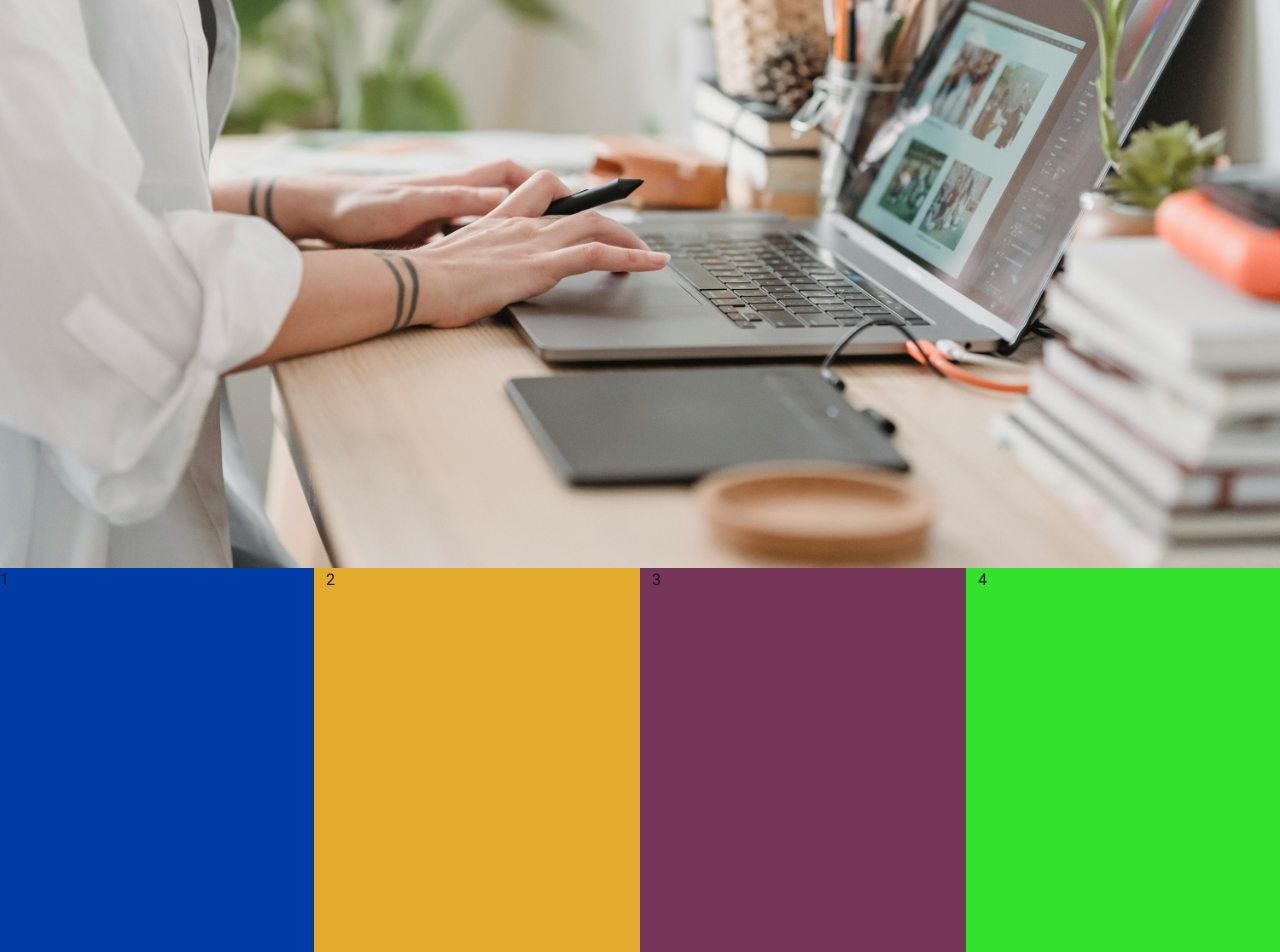
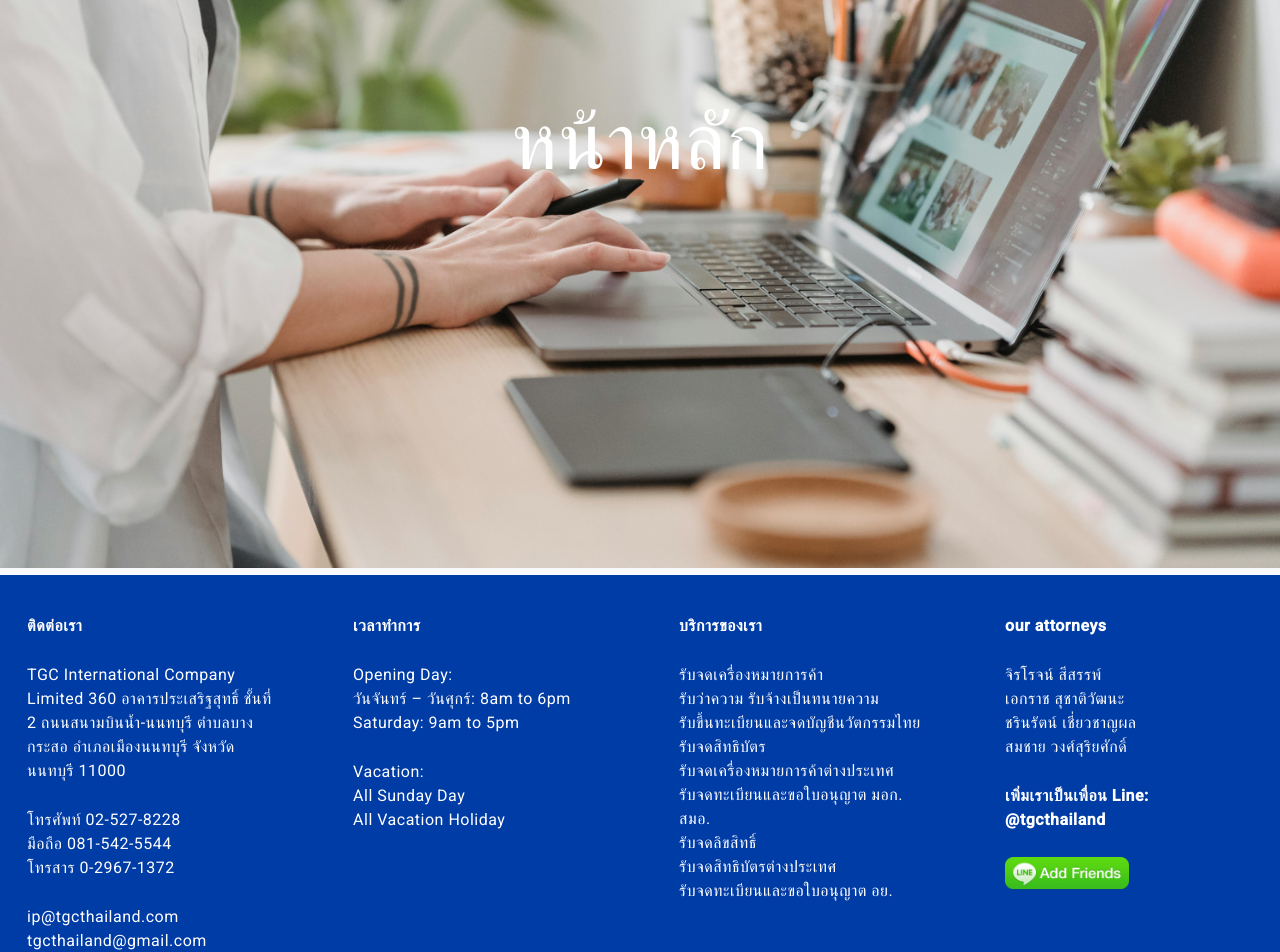
Before and after one commit to Supattalak-Phoha/Intelligent-Global-BK, an Angular app: page / in a window 1280 px wide. Shown: the part 360-1312 px from the top of the page. Built offline with nearby package versions, Linux system fonts and the light colour scheme.

Commit message:
update code

```diff
--- a/src/app/about-us/about-us.component.html
+++ b/src/app/about-us/about-us.component.html
@@ -1,4 +1,7 @@
-<img src="assets/images/about-us-001.jpg" style="width: 100%;">
+<div class="image-container">
+    <img src="assets/images/about-us-001.jpg" alt="Sample Image">
+    <div class="overlay-text">เกี่ยวกับเรา</div>
+</div>
 
 <div style="padding: 5% 5% 5% 5%;">
     <div class="row">
--- a/src/app/app.component.html
+++ b/src/app/app.component.html
@@ -86,26 +86,116 @@
         </div>
 
         <div class="row">
-            <div class="col-3" style="background-color: #003CA6;">
-                1
-                <br><br><br><br><br><br><br><br><br><br><br><br><br><br><br><br>
+            <div class="col-3 footer-bar-detail">
+                <div class="row" style="margin-bottom: 10%;">
+                    <div class="col-121">
+                        <b>ติดต่อเรา</b>
+                    </div>
+                </div>
+                <div class="row" style="margin-bottom: 10%;">
+                    <div class="col-121">
+                        TGC International Company Limited
+                        360 อาคารประเสริฐสุทธิ์ ชั้นที่ 2
+                        ถนนสนามบินน้ำ-นนทบุรี ตำบลบางกระสอ
+                        อำเภอเมืองนนทบุรี จังหวัดนนทบุรี 11000
+                    </div>
+                </div>
+                <div class="row" style="margin-bottom: 10%;">
+                    <div class="col-121">
+                        โทรศัพท์ 02-527-8228<br>
+                        มือถือ 081-542-5544<br>
+                        โทรสาร 0-2967-1372
+                    </div>
+                </div>
+                <div class="row" style="margin-bottom: 10%;">
+                    <div class="col-121">
+                        ip&#64;tgcthailand.com<br>
+                        tgcthailand&#64;gmail.com
+                    </div>
+                </div>
             </div>
-            <div class="col-3" style="background-color: #E2AB2D;">
-                2
+            <div class="col-3 footer-bar-detail">
+                <div class="row" style="margin-bottom: 10%;">
+                    <div class="col-121">
+                        <b>เวลาทำการ</b>
+                    </div>
+                </div>
+                <div class="row" style="margin-bottom: 10%;">
+                    <div class="col-121">
+                        Opening Day:<br>
+                        วันจันทร์ – วันศุกร์: 8am to 6pm<br>
+                        Saturday: 9am to 5pm
+                    </div>
+                </div>
+                <div class="row" style="margin-bottom: 10%;">
+                    <div class="col-121">
+                        Vacation:<br>
+                        All Sunday Day<br>
+                        All Vacation Holiday
+                    </div>
+                </div>
             </div>
-            <div class="col-3" style="background-color: #743559;">
-                3
+            <div class="col-3 footer-bar-detail">
+                <div class="row" style="margin-bottom: 10%;">
+                    <div class="col-121">
+                        <b>บริการของเรา
+                        </b>
+                    </div>
+                </div>
+                <div class="row" style="margin-bottom: 10%;">
+                    <div class="col-121">
+                        รับจดเครื่องหมายการค้า<br>
+                        รับว่าความ รับจ้างเป็นทนายความ<br>
+                        รับขึ้นทะเบียนและจดบัญชีนวัตกรรมไทย<br>
+                        รับจดสิทธิบัตร<br>
+                        รับจดเครื่องหมายการค้าต่างประเทศ<br>
+                        รับจดทะเบียนและขอใบอนุญาต มอก. สมอ.<br>
+                        รับจดลิขสิทธิ์<br>
+                        รับจดสิทธิบัตรต่างประเทศ<br>
+                        รับจดทะเบียนและขอใบอนุญาต อย.<br>
+                    </div>
+                </div>
             </div>
-            <div class="col-3" style="background-color: #33e22d;">
-                4
+            <div class="col-3 footer-bar-detail">
+                <div class="row" style="margin-bottom: 10%;">
+                    <div class="col-121">
+                        <b>our attorneys
+                        </b>
+                    </div>
+                </div>
+                <div class="row" style="margin-bottom: 10%;">
+                    <div class="col-121">
+                        จิรโรจน์ สีสรรพ์<br>
+                        เอกราช สุชาติวัฒนะ<br>
+                        ชรินรัตน์ เชี่ยวชาญผล<br>
+                        สมชาย วงศ์สุริยศักดิ์
+                    </div>
+                </div>
+                <div class="row" style="margin-bottom: 10%;">
+                    <div class="col-121">
+                        <b>เพิ่มเราเป็นเพื่อน Line: &#64;tgcthailand
+                        </b>
+                    </div>
+                </div>
+                <div class="row" style="margin-bottom: 10%;">
+                    <div class="col-121">
+                        <img mat-card-image src="assets/images/line-button.png" style="width: 50%;">
+                    </div>
+                </div>
             </div>
         </div>
+
         <div class="row">
-            <div class="col-12 custom-css footer-bar">
+            <div class="col-12 custom-css footer-bar" style="background-color: #01235e;">
                 2023 TGC International Co., Ltd.<br>
                 All rights reserved.
             </div>
         </div>
 
     </mat-drawer-container>
+
+
+<button *ngIf="showButton" (click)="scrollToTop()" class="scroll-to-top-btn">
+    Top
+</button>
 </div>
--- a/src/app/app.component.scss
+++ b/src/app/app.component.scss
@@ -34,6 +34,45 @@
     margin: 5px 5px 0px 5px;
 }
 
+/* Scroll to Top Button Style */
+.scroll-to-top-btn {
+    position: fixed;
+    bottom: 20px;
+    /* Distance from the bottom of the viewport */
+    right: 20px;
+    /* Distance from the right side of the viewport */
+    background-color: #007bff;
+    /* Button background color */
+    color: #fff;
+    /* Button text color */
+    border: none;
+    border-radius: 5px;
+    padding: 10px 20px;
+    cursor: pointer;
+    display: none;
+    /* Initially hidden */
+    font-size: 16px;
+    box-shadow: 0 4px 8px rgba(0, 0, 0, 0.2);
+    transition: opacity 0.3s ease;
+    /* Smooth transition */
+}
+
+.scroll-to-top-btn:hover {
+    background-color: #0056b3;
+    /* Darker color on hover */
+}
+
+.scroll-to-top-btn:focus {
+    outline: none;
+    /* Remove default focus outline */
+}
+
+.footer-bar-detail {
+    background-color: #003CA6;
+    color: #fff;
+    padding: 3%;
+}
+
 /* สำหรับมือถือ */
 @media (max-width: 480px) {
     .header-logo-center {
@@ -61,6 +100,12 @@
         font-size: 16px;
         align-items: center;
         display: grid;
+    }
+
+    .footer-bar-detail {
+        background-color: #003CA6;
+        color: #fff;
+        padding: 10%;
     }
 }
 
@@ -90,6 +135,12 @@
         font-size: 16px;
         align-items: center;
         display: grid;
+    }
+
+    .footer-bar-detail {
+        background-color: #003CA6;
+        color: #fff;
+        padding: 5%;
     }
 
     .mat-drawer-content {
@@ -123,6 +174,12 @@
         font-size: 16px;
         align-items: center;
         display: grid;
+    }
+
+    .footer-bar-detail {
+        background-color: #003CA6;
+        color: #fff;
+        padding: 5%;
     }
 
     .mat-drawer-content {
--- a/src/app/app.component.ts
+++ b/src/app/app.component.ts
@@ -1,10 +1,10 @@
-import { Component } from '@angular/core';
+import { Component, HostListener } from '@angular/core';
 import { Router } from '@angular/router';
 
 @Component({
   selector: 'app-root',
   templateUrl: './app.component.html',
-  styleUrl: './app.component.scss'
+  styleUrls: ['./app.component.scss', '../styles.scss']
 })
 export class AppComponent {
   currentPage: any = ''
@@ -19,4 +19,16 @@ export class AppComponent {
     this.currentPage = page
     this.router.navigate(['/' + page]);
   }
+
+  showButton = false;
+
+  @HostListener('window:scroll', ['$event'])
+  onWindowScroll(): void {
+    const scrollPosition = window.scrollY;
+    this.showButton = scrollPosition > 10; // Show button if scrolled more than 100px
+  }
+
+  scrollToTop(): void {
+    window.scrollTo({ top: 0, behavior: 'smooth' });
+  }
 }
--- a/src/app/home/home.component.html
+++ b/src/app/home/home.component.html
@@ -1,4 +1,7 @@
-<img src="assets/images/home-001.jpg" class="header-logo" alt="Intellegent Global" style="width: 100%;">
+<div class="image-container">
+    <img src="assets/images/home-001.jpg" class="header-logo" alt="Intellegent Global" style="width: 100%;">
+    <div class="overlay-text">หน้าหลัก</div>
+</div>
 
 <!-- <div *ngIf="data.length > 0">
     <ul>
--- a/src/styles.scss
+++ b/src/styles.scss
@@ -9,6 +9,31 @@ body {
     margin: 0;
     font-family: Roboto, "Helvetica Neue", sans-serif;
 }
+
+.image-container {
+    position: relative;
+    display: inline-block;
+}
+
+.image-container img {
+    display: block;
+    width: 100%;
+    height: auto;
+}
+
+.overlay-text {
+    position: absolute;
+    top: 50%;
+    left: 50%;
+    transform: translate(-50%, -50%);
+    color: white;
+    font-size: 80px;
+    text-align: center;
+    padding: 10px;
+    background-color: transparent;
+    border-radius: 5px;
+}
+
 
 /* สำหรับมือถือ */
 @media (max-width: 480px) {
@@ -60,9 +85,7 @@ body {
 }
 
 /* สำหรับเดสก์ท็อปขนาดใหญ่ */
-@media (min-width: 1025px) and (max-width: 1440px) {
-}
+@media (min-width: 1025px) and (max-width: 1440px) {}
 
 /* สำหรับหน้าจอขนาดใหญ่พิเศษ */
-@media (min-width: 1441px) {
-}
+@media (min-width: 1441px) {}
```
Also changed, not shown: public/assets/images/line-button.png (added).
